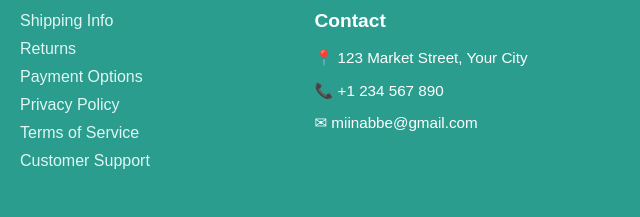
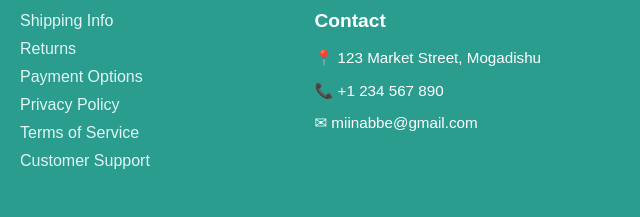
Before and after one commit to ina-qasim/Hami-Market, a plain HTML site: page index.html in a window 1280 px wide. Shown: the part 3363-3580 px from the top of the page, 640-1280 px from the left. Drawn offline with Linux system fonts and the light colour scheme.

Commit message:
Hami mini market

```diff
--- a/index.html
+++ b/index.html
@@ -349,7 +349,7 @@
     <!-- Contact -->
     <div class="footer-column">
       <h3>Contact</h3>
-      <p>📍 123 Market Street, Your City</p>
+      <p>📍 123 Market Street, Mogadishu</p>
       <p>📞 +1 234 567 890</p>
       <p>✉ miinabbe@gmail.com</p>
     </div>
```
